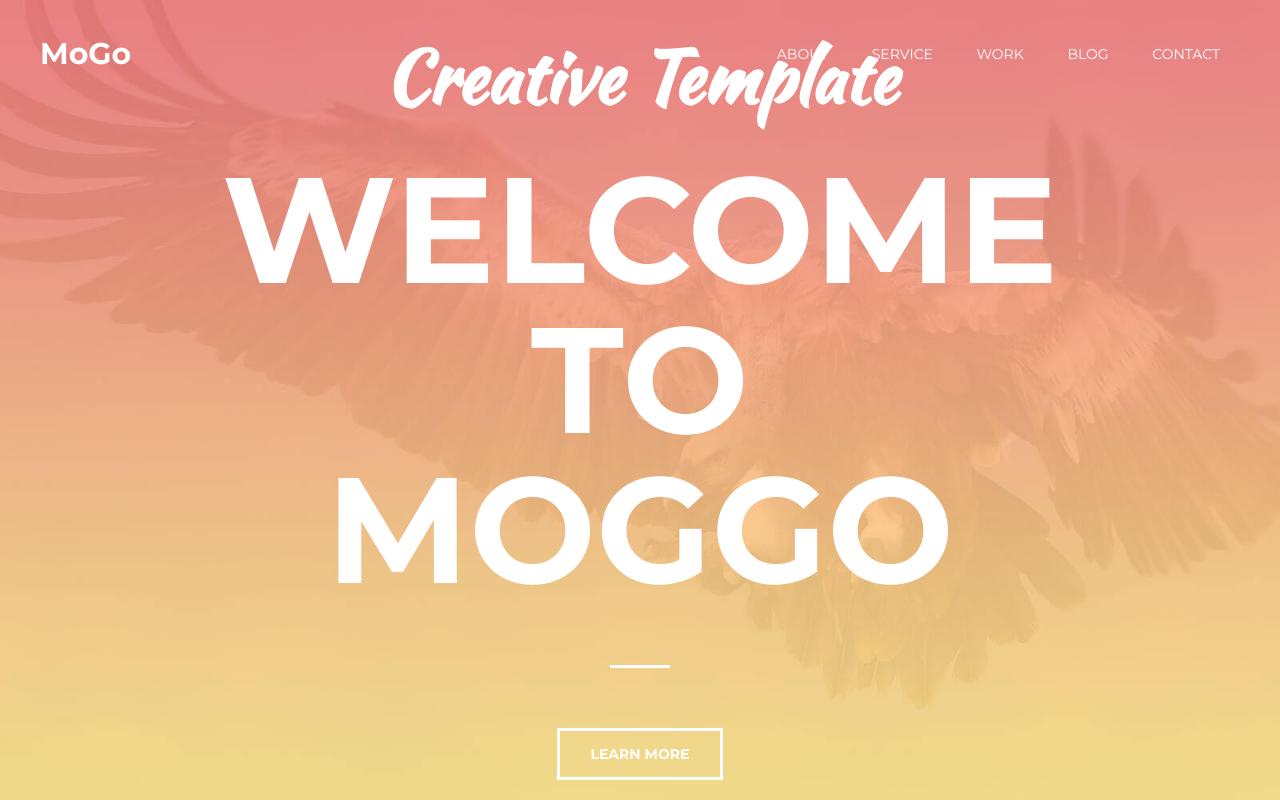
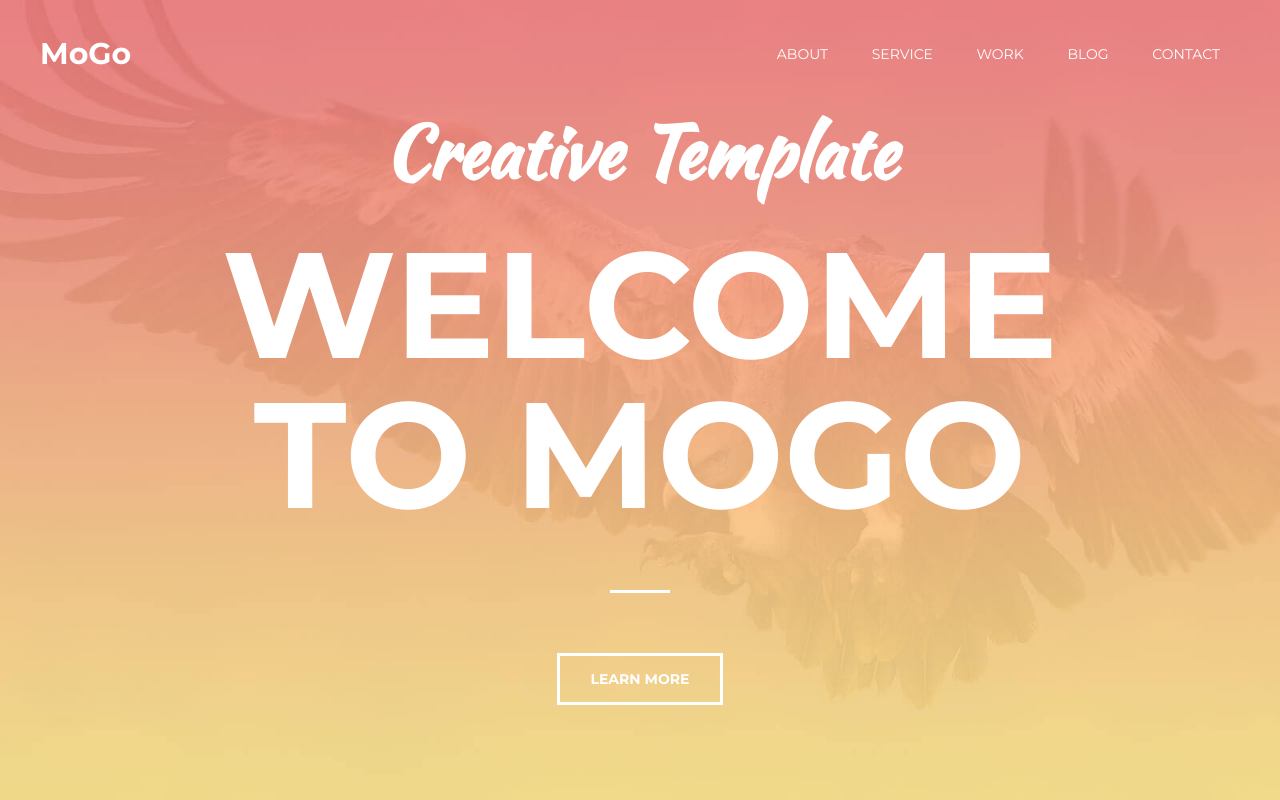
Before and after one commit to xaaayyyc/learn1, a plain HTML site: page index.html in a window 1280 px wide. Drawn offline with Linux system fonts and the light colour scheme.

Commit message:
Test commit. 13.10.2022

```diff
--- a/index.html
+++ b/index.html
@@ -27,7 +27,7 @@
             <div class="container">
                 <div class="intro__inner">
                     <h2 class="sup__title">Creative Template</h2>
-                    <h1 class="intro__title">Welcome to MoGGo</h1>
+                    <h1 class="intro__title">Welcome to MoGo</h1>
                     <a class="button" href="#">Learn More</a>
                 </div>
             </div>
```
Also changed, not shown: style.css (line endings or trailing spaces).
